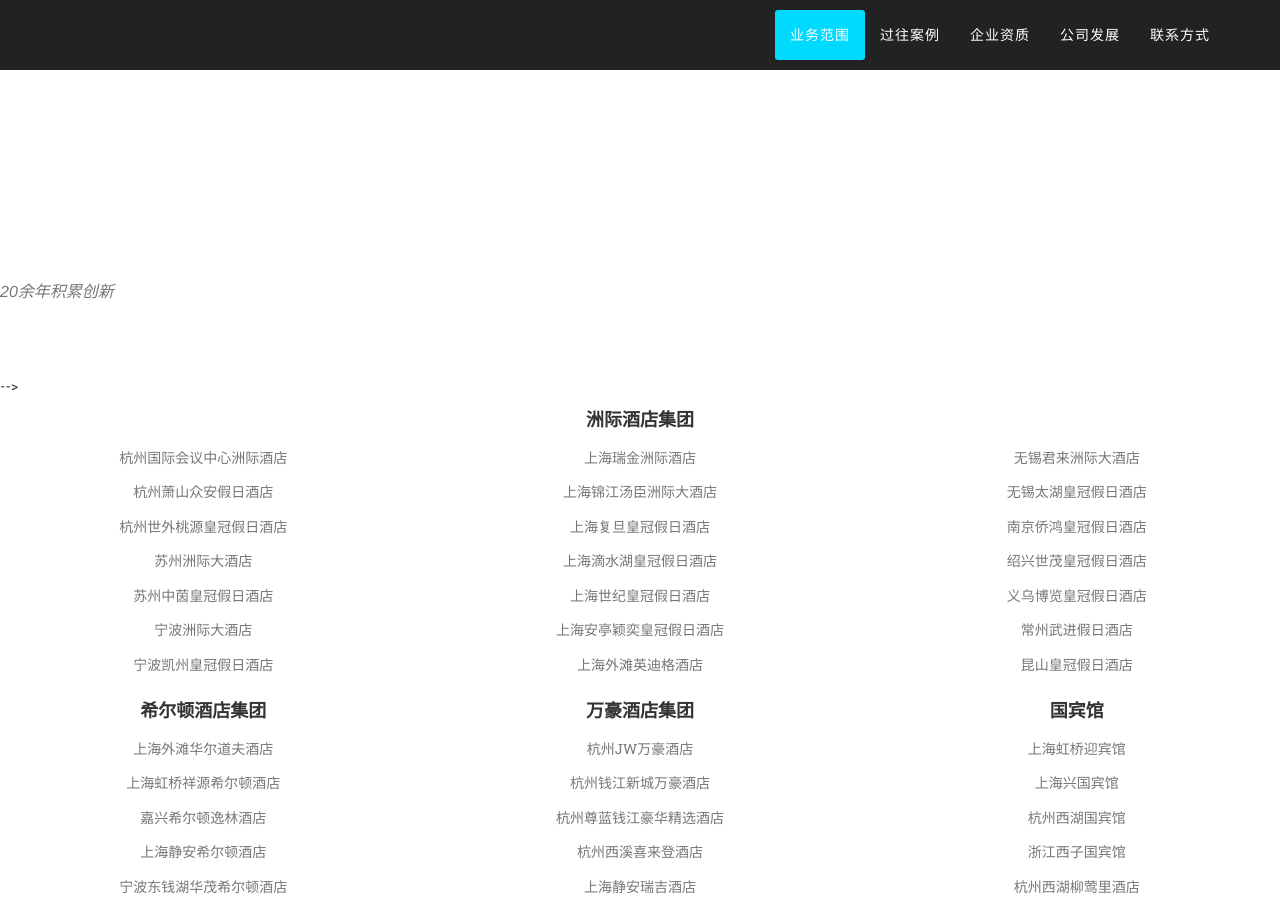
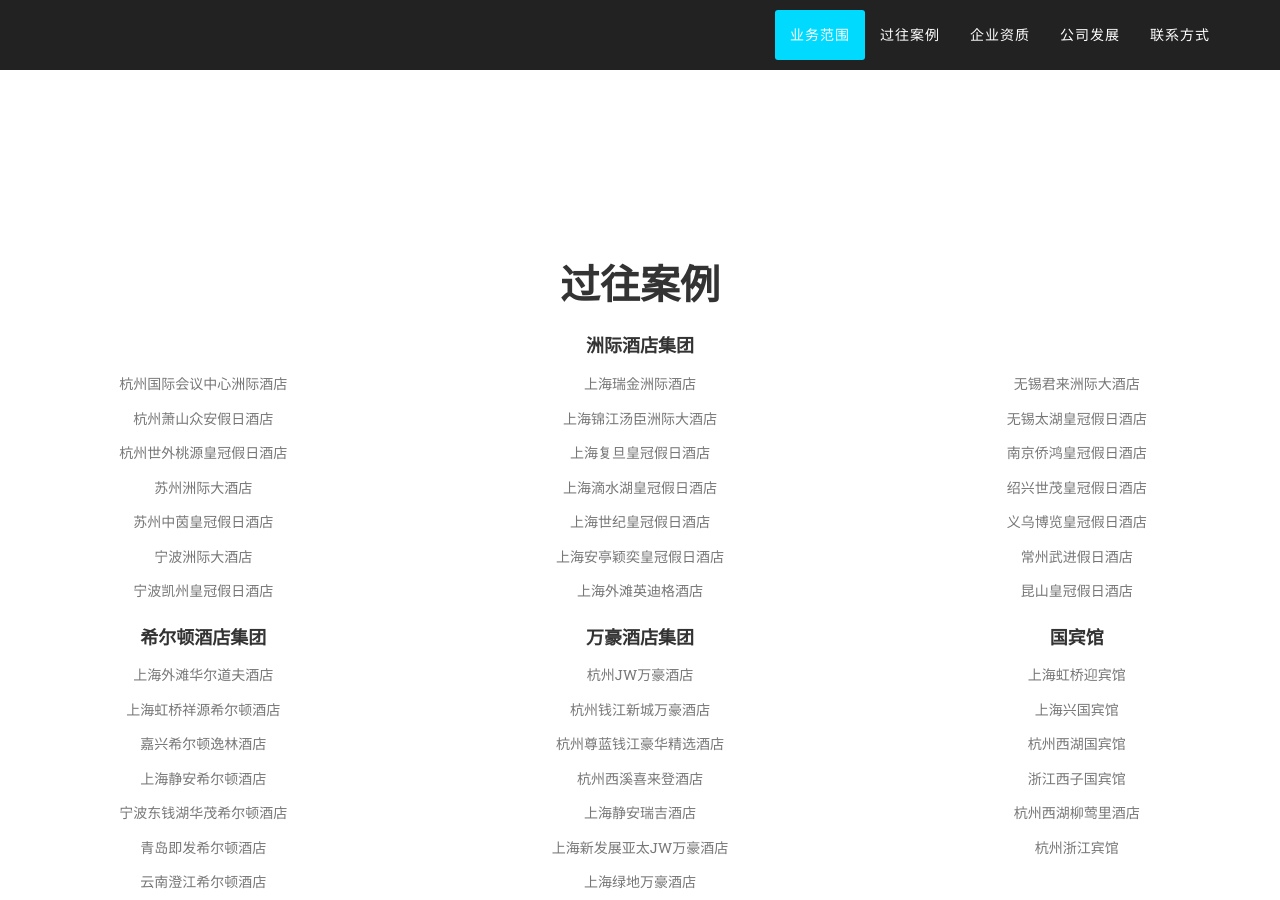
Before and after one commit to wxelec/wxelec.github.io, a Jekyll site: the page built from index.html, in a window 1280 px wide and 900 px high, scrolled down 2031 px. Built offline with Jekyll 4.4.1, drawn with Linux system fonts in a browser that asks for light colours; some web fonts are replaced.

Commit message:
Update skills.html

```diff
--- a/_includes/skills.html
+++ b/_includes/skills.html
@@ -86,8 +86,10 @@
     </section>
 <!-- Cases Section -->
     <section id="cases">
-        <h3 class="section-subheading text-muted">20余年积累创新</h3> -->
-            </div>
+            <div class="row">
+                <div class="col-lg-12 text-center">
+                    <h2 class="section-heading">过往案例</h2>
+                </div>
             </div>
             <div class="row text-center  ">
                 <h4 class="service-heading">洲际酒店集团</h4>
```
